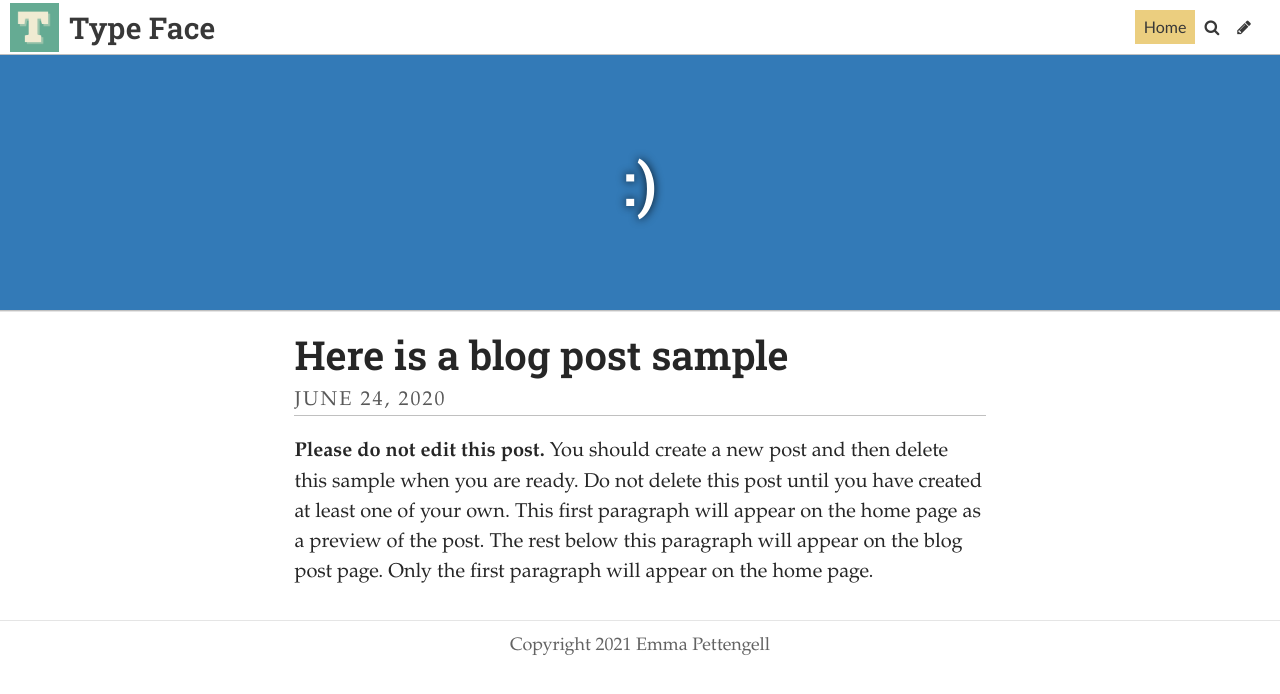
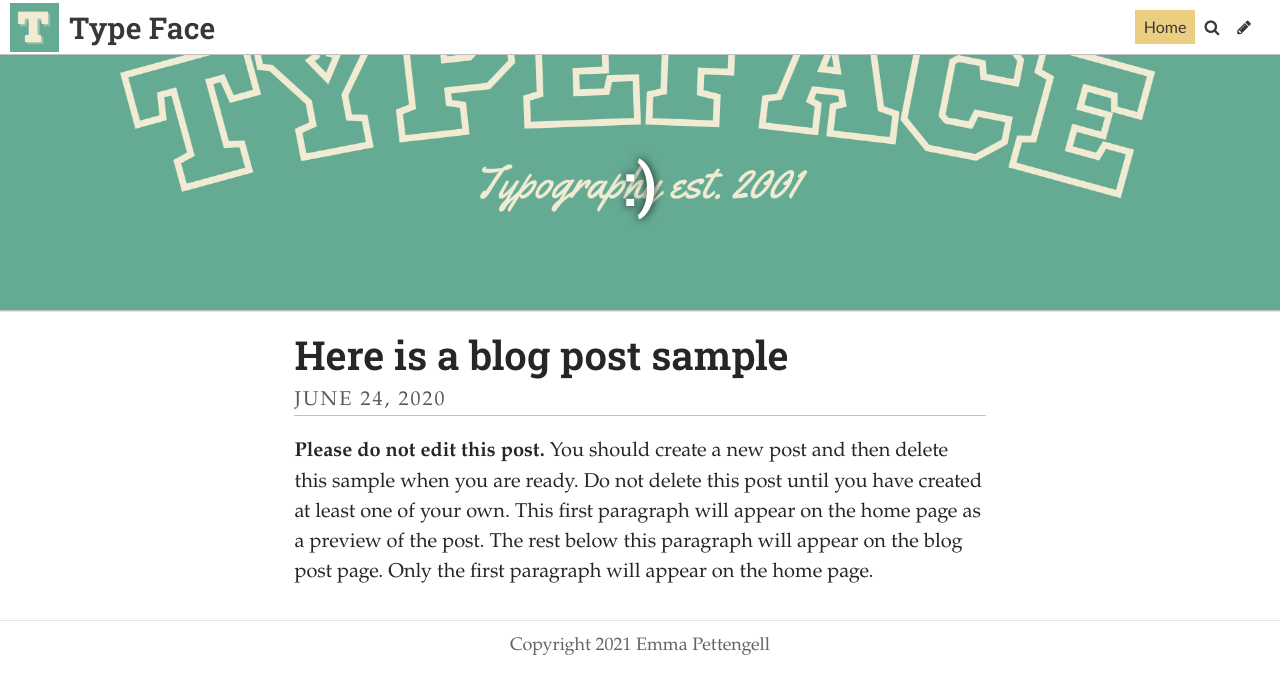
Before and after one commit to Emmalucyp/typography, a Jekyll site: the page built from index.html, in a window 1280 px wide. Shown: the top 694 px of the page. Built offline with Jekyll 4.4.1, drawn with Linux system fonts in a browser that asks for light colours; some web fonts are replaced; the list of posts is cut into pages by our own code.

Commit message:
Update Settings “general”

```diff
--- a/_data/settings.yml
+++ b/_data/settings.yml
@@ -1,7 +1,7 @@
 title: Type Face
 description: :)
 footer_text: Copyright 2021 Emma Pettengell
-header_feature_image: ../uploads/green-and-white-deer-stags-american-football-logo-2.png
+header_feature_image: ../uploads/typography-est.-2001.png
 header_text: :)
 header_text_color: "#ffffff"
 bannerheight: 20vmax
```
Also changed, not shown: uploads/green-and-white-deer-stags-american-football-logo-2.png (added), uploads/typography-est.-2001.png (added).
